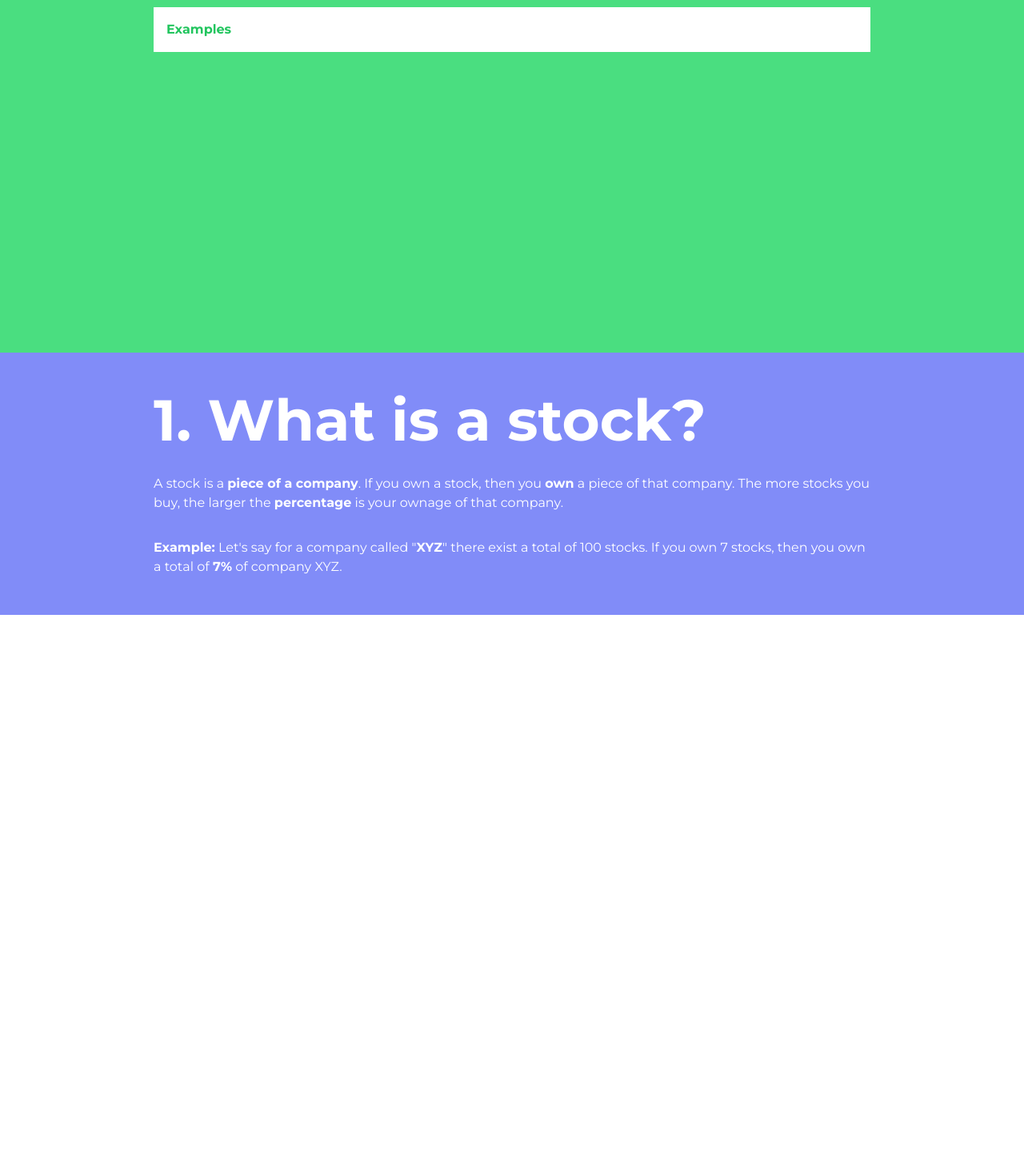
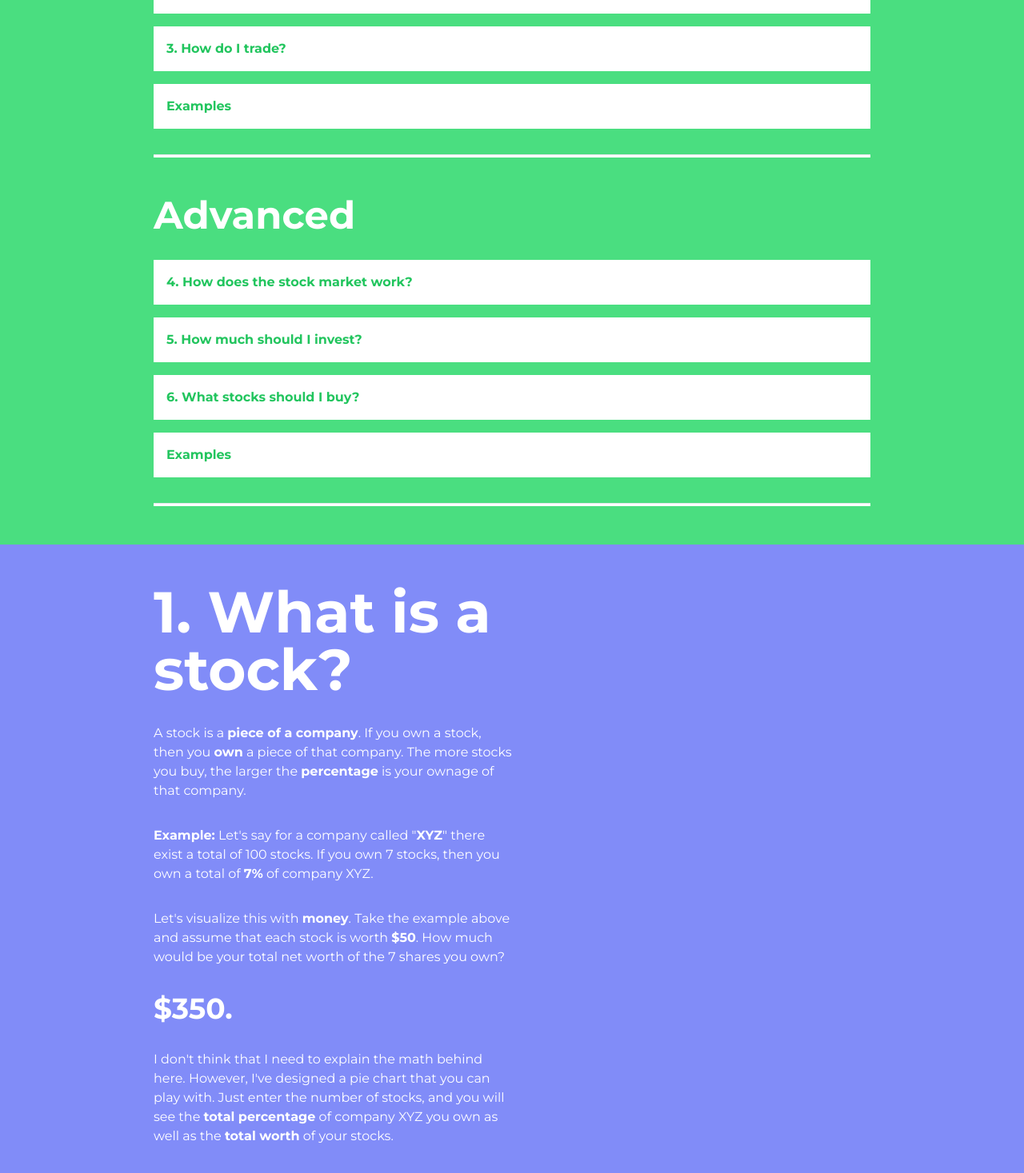
Before and after one commit to Arber99/stockapp-frontend, an Angular app: page / in a window 1280 px wide. Shown: the part 1179-2646 px from the top of the page at 80% size. Before the commit the page ends 1948 px from the top, so only its background shows below. Built offline with nearby package versions, Linux system fonts and the light colour scheme.

Commit message:
✨ Added more content

```diff
--- a/src/app/components/course/course.component.html
+++ b/src/app/components/course/course.component.html
@@ -1,11 +1,29 @@
 <div
-  class="bg-indigo-400 p-12 lg:pr-48 lg:pl-48 text-white"
+  class="grid grid-cols-1 md:grid-cols-2 bg-indigo-400 p-12 lg:pr-48 lg:pl-48 text-white"
 >
-  <h2 class="font-bold text-4xl lg:text-7xl">1. What is a stock?</h2>
-  <p class="pt-8">
-    A stock is a <b>piece of a company</b>. If you own a stock, then you <b>own</b> a piece of that company. The more stocks you buy, the larger the <b>percentage</b> is your ownage of that company.
-  </p>
-  <p class="pt-8">
-    <b>Example:</b> Let's say for a company called "<b>XYZ</b>" there exist a total of 100 stocks. If you own 7 stocks, then you own a total of <b>7%</b> of company XYZ.
-  </p>
+  <div>
+    <h2 class="font-bold text-4xl lg:text-7xl">1. What is a stock?</h2>
+    <p class="pt-8">
+      A stock is a <b>piece of a company</b>. If you own a stock, then you
+      <b>own</b> a piece of that company. The more stocks you buy, the larger
+      the <b>percentage</b> is your ownage of that company.
+    </p>
+    <p class="pt-8">
+      <b>Example:</b> Let's say for a company called "<b>XYZ</b>" there exist a
+      total of 100 stocks. If you own 7 stocks, then you own a total of
+      <b>7%</b> of company XYZ.
+    </p>
+    <p class="pt-8">
+      Let's visualize this with <b>money</b>. Take the example above and assume
+      that each stock is worth <b>$50</b>. How much would be your total net
+      worth of the 7 shares you own?
+    </p>
+    <p class="pt-8 font-bold text-4xl">$350.</p>
+    <p class="pt-8">
+      I don't think that I need to explain the math behind here. However, I've
+      designed a pie chart that you can play with. Just enter the number of
+      stocks, and you will see the <b>total percentage</b> of company XYZ you
+      own as well as the <b>total worth</b> of your stocks.
+    </p>
+  </div>
 </div>
--- a/src/app/components/introduction/introduction.component.html
+++ b/src/app/components/introduction/introduction.component.html
@@ -1,7 +1,8 @@
 <div
-  class="bg-green-400 p-12 lg:pr-48 lg:pl-48 h-[calc(max(500px,_100vh))] text-white"
+  class="bg-green-400 p-12 lg:pr-48 lg:pl-48 min-h-[calc(max(500px,_100vh))] text-white"
 >
   <h2 class="font-bold text-4xl lg:text-7xl">What you'll learn</h2>
+  <h3 class="font-bold text-3xl lg:text-5xl pt-12">Fundamentals</h3>
   <ol class="flex flex-col pt-8 gap-4">
     <li>
         <comp-card>1. What is a stock?</comp-card>
@@ -16,4 +17,21 @@
         <comp-card>Examples</comp-card>
     </li>
   </ol>
+  <hr class="w-full h-1 bg-white mt-8">
+  <h3 class="font-bold text-3xl lg:text-5xl pt-12">Advanced</h3>
+  <ol class="flex flex-col pt-8 gap-4">
+    <li>
+        <comp-card>4. How does the stock market work?</comp-card>
+    </li>
+    <li>
+        <comp-card>5. How much should I invest?</comp-card>
+    </li>
+    <li>
+        <comp-card>6. What stocks should I buy?</comp-card>
+    </li>
+    <li>
+        <comp-card>Examples</comp-card>
+    </li>
+  </ol>
+  <hr class="w-full h-1 bg-white mt-8">
 </div>
--- a/src/app/components/navbar/navbar.component.html
+++ b/src/app/components/navbar/navbar.component.html
@@ -53,7 +53,7 @@
   </ng-template>
 </div>
 <ul
-  class="flex flex-col xl:hidden items-end overflow-y-auto gap-3 pt-4 pb-6 shadow-md drop-shadow-md pl-8 pr-8 lg:pl-16 lg:pr-16 fixed top-0 z-[100] bg-white border-b border-zinc-400 mt-[72px] max-h-[50vh] w-full font-semibold text-black"
+  class="flex flex-col xl:hidden items-end overflow-y-auto gap-3 pt-4 pb-6 pl-8 pr-8 lg:pl-16 lg:pr-16 fixed top-0 z-[100] bg-white border-b border-zinc-400 mt-[72px] max-h-[50vh] w-full font-semibold text-black"
   *ngIf="isMenu"
 >
   <li>Lorem</li>
```
